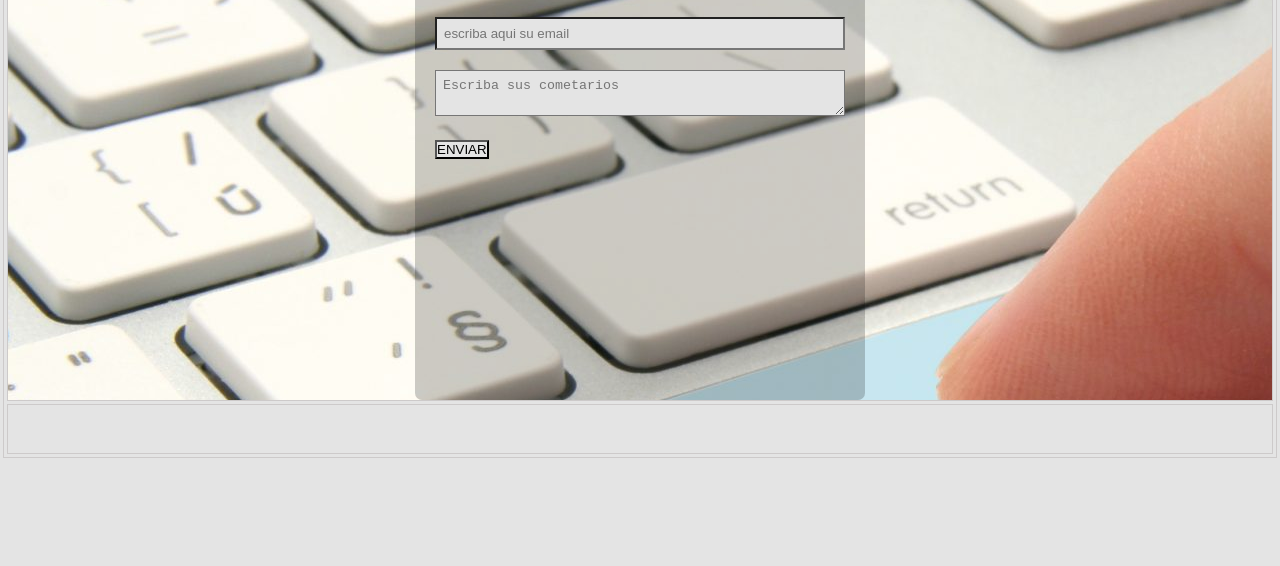
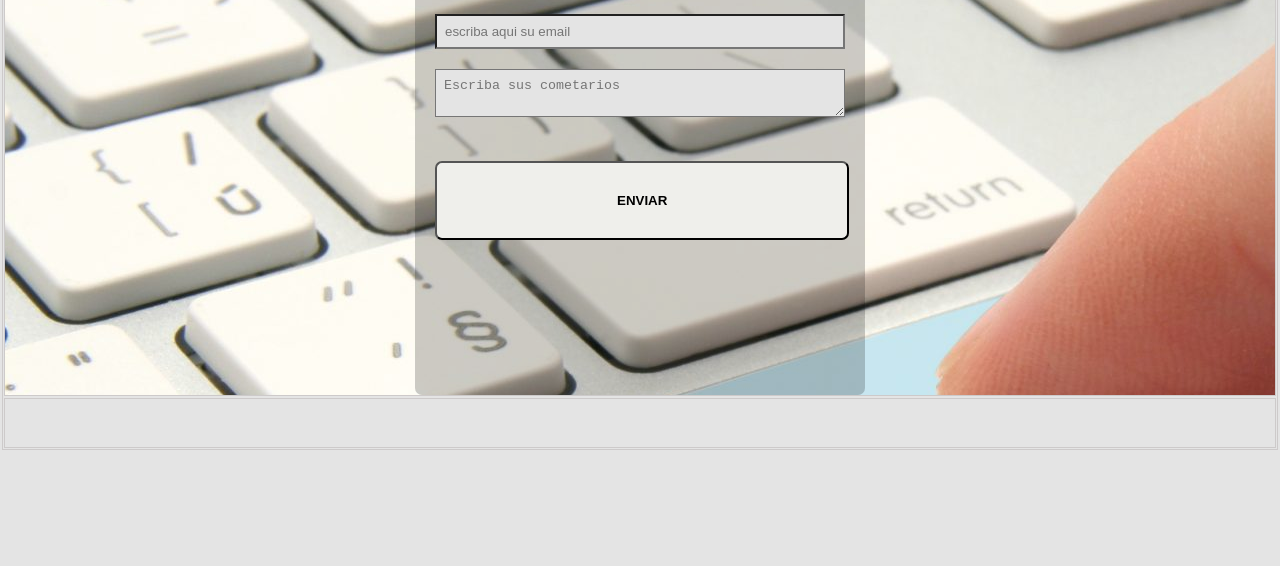
Before and after one commit to saus1/tpGrupo20, a plain HTML site: page html/contacto.html in a window 1280 px wide. Shown: the part 234-800 px from the top of the page. Drawn offline with Linux system fonts and the light colour scheme.

Commit message:
modificando boton

```diff
--- a/styles/style.css
+++ b/styles/style.css
@@ -11,7 +11,7 @@ html{
 body,header,main,footer {
    border: 0.1px rgb(205, 202, 202) solid;
    min-height: 50px;
-   margin: 0.2rem ;
+   margin: 0.1rem ;
    min-width: 400px; ;
 }
 
@@ -66,7 +66,7 @@ main{
 input ,textarea {
    width: 100%;
    margin-bottom: 20px;
-   padding: 7px;
+   padding: 8px;
    box-sizing: border-box;
 }
 
@@ -138,12 +138,18 @@ h2{
    color: seagreen;
 }
 
-.boton{
- background-color: black;
- color:white;
+#boton{
+ background-color: rgb(239, 239, 235);
+ color:black;
  font-weight: bold;
+ margin-top: 20px;
+ padding: 30px 180px;
+ border-radius: 7px;
+
+
+
 }
-.boton:hover{
+#boton:hover{
    cursor: pointer;
 }
 
```
Also changed, not shown: html/contacto.html (+1 -1 lines).
